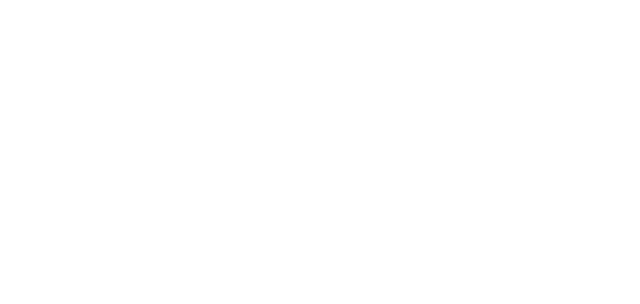
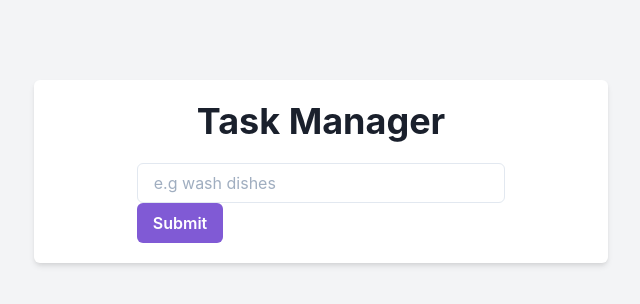
Before and after one commit to F4isalSH/node-tasks, a React (Create React App) app in the folder client/: page / in a window 1280 px wide. Before the commit this address had no page. Shown: the top 304 px of the page, without its empty margins (319-959 px from the left). Built offline with nearby package versions, Linux system fonts and the light colour scheme.

Commit message:
Added form

```diff
--- a/client/src/App.tsx
+++ b/client/src/App.tsx
@@ -1,11 +1,14 @@
 import { ChakraProvider, Box } from "@chakra-ui/react";
 import { BrowserRouter, Routes, Route } from "react-router-dom";
+import { Home } from "./pages/Home";
 
 export const App: React.FC = () => (
   <ChakraProvider>
     <Box>
       <BrowserRouter>
-        <Routes></Routes>
+        <Routes>
+          <Route path="/" element={<Home />} />
+        </Routes>
       </BrowserRouter>
     </Box>
   </ChakraProvider>
--- a/client/src/pages/Home.tsx
+++ b/client/src/pages/Home.tsx
@@ -1,13 +1,35 @@
-import { Box, Container, Heading } from "@chakra-ui/react";
+import {
+  Box,
+  Container,
+  Heading,
+  HStack,
+  Button,
+  Input,
+  VStack,
+} from "@chakra-ui/react";
 
 interface HomeProps {}
 
 export const Home: React.FC<HomeProps> = ({}) => {
   return (
-    <Container>
-      <Box>
-        <Heading textAlign="center">Task Manager</Heading>
-      </Box>
-    </Container>
+    <Box h="100vh" bg="#F3F4F6">
+      <Container pt={20}>
+        <VStack bg="white" borderRadius="md" boxShadow="md" p={5} spacing={5}>
+          <Heading textAlign="center">Task Manager</Heading>
+          <HStack>
+            <form>
+              <Input placeholder="e.g wash dishes" />
+              <Button
+                _hover={{ bg: "purple.400" }}
+                color="white"
+                bg="purple.500"
+              >
+                Submit
+              </Button>
+            </form>
+          </HStack>
+        </VStack>
+      </Container>
+    </Box>
   );
 };
```
